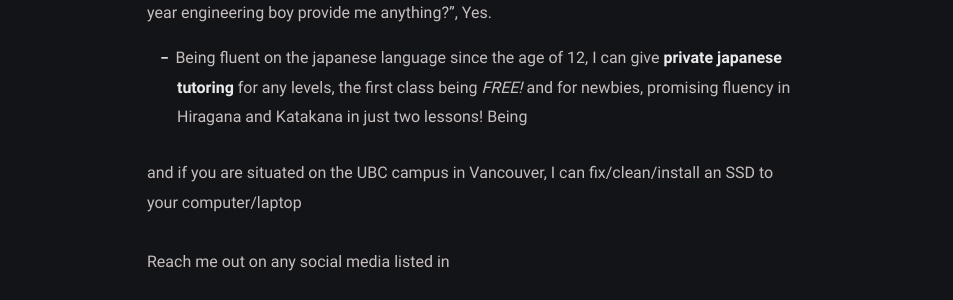
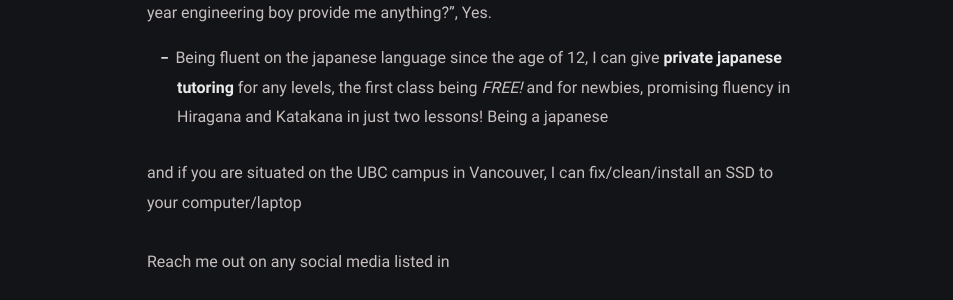
Before and after one commit to Pistachihen/pistachi.github.io, a Jekyll site: the page built from _posts/welcome-to-jekyll/2020-08-29-welcome-to-jekyll.md, in a window 1280 px wide. Shown: the part 385-685 px from the top of the page, without its empty margins (163-1116 px from the left). Built offline with Jekyll 4.4.1, drawn with Linux system fonts in a browser that asks for light colours.

Commit message:
2020-08-29-welcome-to-jekyll.md: changed

```diff
--- a/_posts/welcome-to-jekyll/2020-08-29-welcome-to-jekyll.md
+++ b/_posts/welcome-to-jekyll/2020-08-29-welcome-to-jekyll.md
@@ -6,7 +6,7 @@ categories: services
 ---
 Hello, you must have clicked this wondering "services？ How can this part japanese second-year engineering boy provide me anything?", Yes.
 
-- Being fluent on the japanese language since the age of 12, I can give **private japanese tutoring** for any levels, the first class being *FREE!* and for newbies, promising fluency in Hiragana and Katakana in just two lessons! Being
+- Being fluent on the japanese language since the age of 12, I can give **private japanese tutoring** for any levels, the first class being *FREE!* and for newbies, promising fluency in Hiragana and Katakana in just two lessons! Being a japanese
 
 and if you are situated on the UBC campus in Vancouver, I can fix/clean/install an SSD to your computer/laptop
 
```
